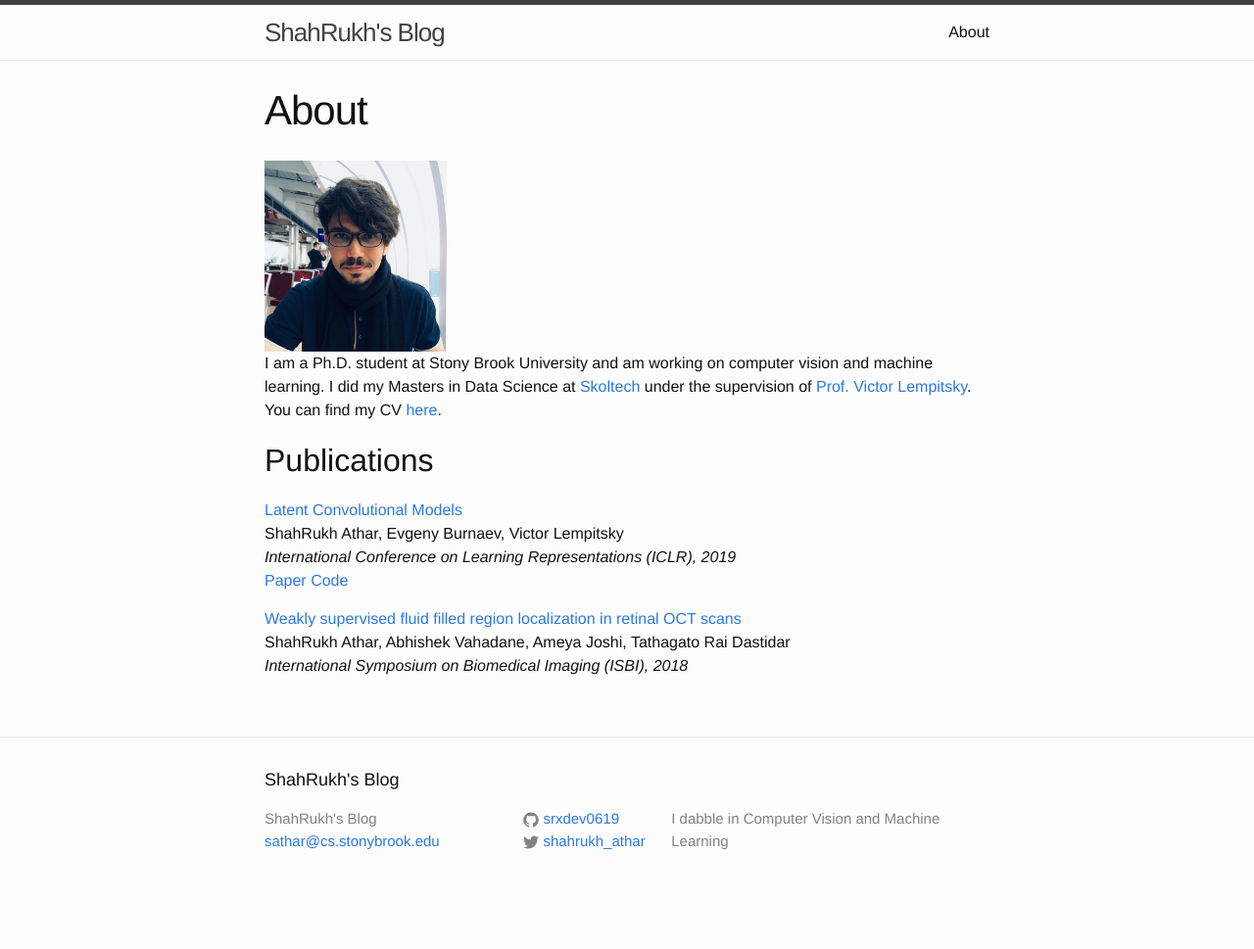
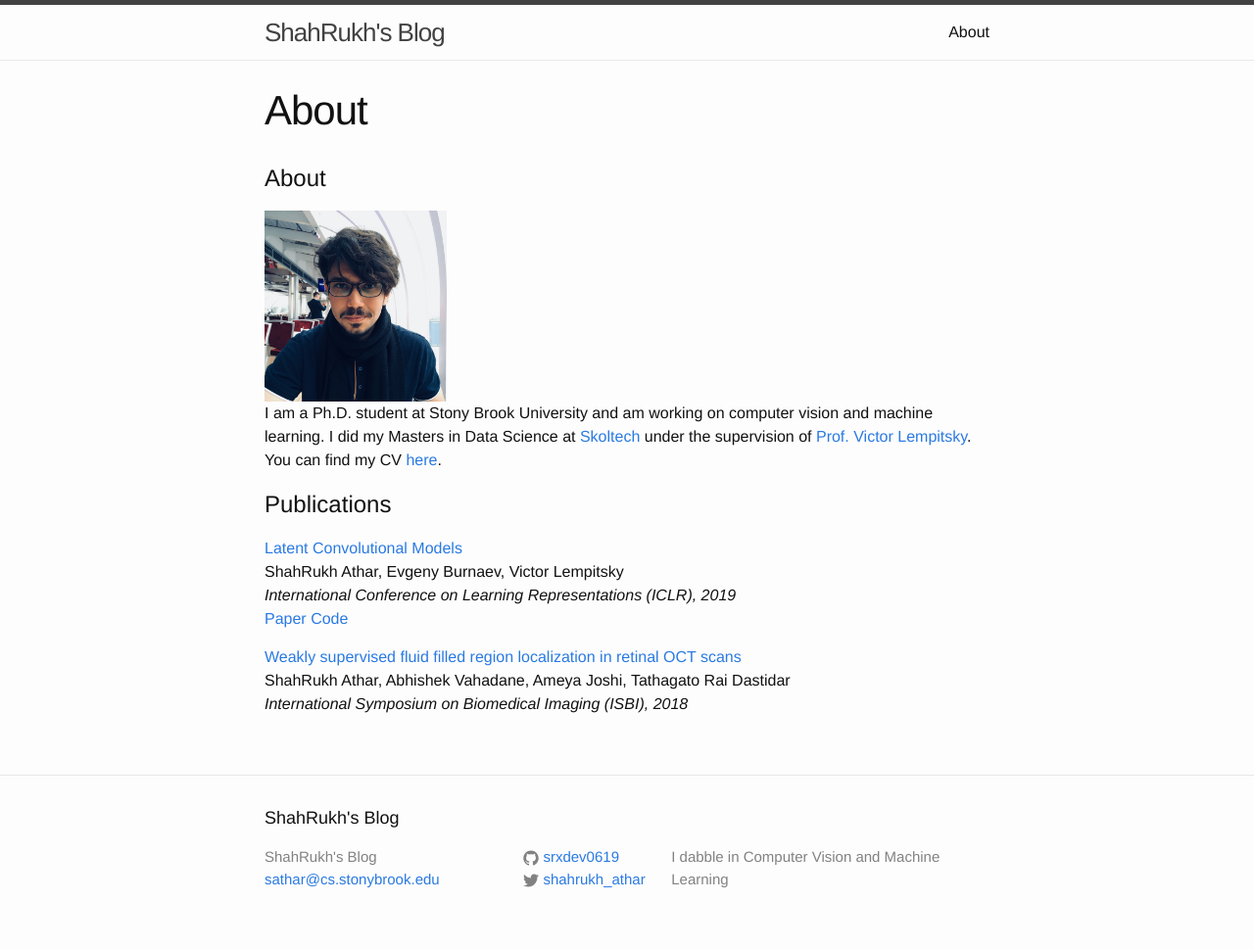
Before and after one commit to shahrukhathar/shahrukhathar.github.io, a Jekyll site: the page built from pages/about.md, in a window 1280 px wide. Shown: the whole page at 98% size. Built offline with Jekyll 4.4.1, drawn with Linux system fonts in a browser that asks for light colours; our own code applies the rules of GitHub Pages for plain Markdown files; before the commit the page ends 930 px from its top, so only the background shows below that.

Commit message:
Updated Page

```diff
--- a/pages/about.md
+++ b/pages/about.md
@@ -1,14 +1,14 @@
 ---
 layout: page
-title: About
+title:
 permalink: /about/
 ---
-
+# About
 <img src="/images/IMG_2922.jpg" height="195px" width="186px" ><br/>
 I am a Ph.D. student at Stony Brook University and am working on computer vision and machine learning. I did my Masters in Data Science at [Skoltech](https://http://www.skoltech.ru/en) under the supervision of [Prof. Victor Lempitsky](http://faculty.skoltech.ru/people/victorlempitsky). You can find my CV [here](/assets/CV.pdf).
 
 
-## Publications
+# Publications
 
 [Latent Convolutional Models](http://shahrukhathar.github.io/2018/06/06/LCM.html)<br/>
 ShahRukh Athar, Evgeny Burnaev, Victor Lempitsky<br/>
```
